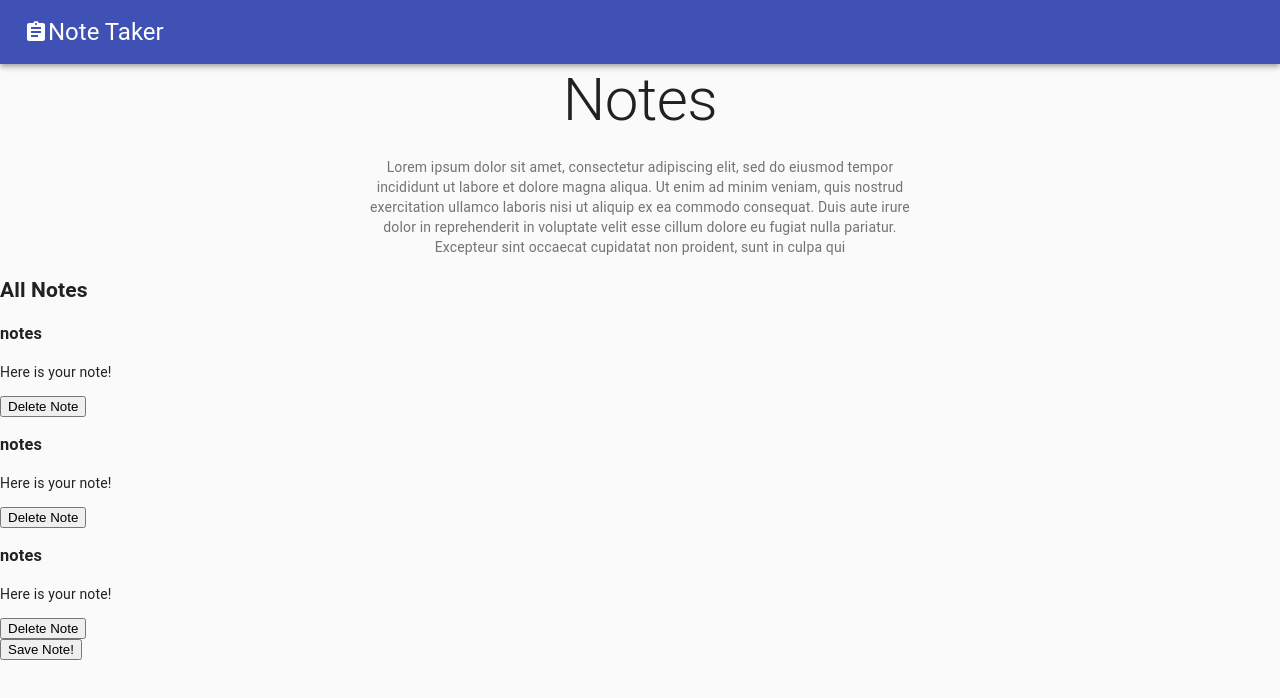
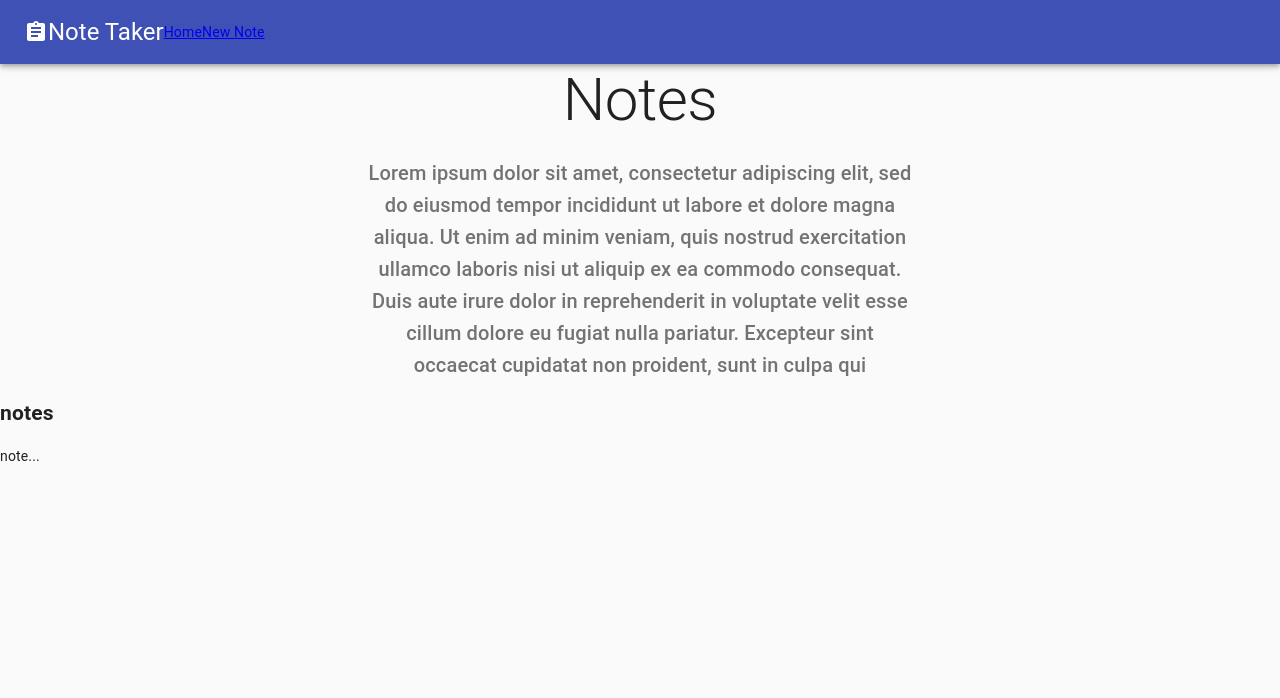
Before and after one commit to rjointer2/noteTaker, a React (Create React App) app: page /notes/1 in a window 1280 px wide. Shown: the top 698 px of the page. Built offline with nearby package versions, Linux system fonts and the light colour scheme; data requests are answered from the project's data file; what @editorjs/editorjs would draw is missing.

Commit message:
fixed the editor module, promise rejects on first load with react so i caught the rejection and reloaded the page

```diff
--- a/package.json
+++ b/package.json
@@ -15,6 +15,7 @@
     "json-server": "^0.16.3",
     "react": "^17.0.2",
     "react-dom": "^17.0.2",
+    "react-router-dom": "^5.2.0",
     "react-scripts": "^4.0.3",
     "web-vitals": "^1.1.1"
   },
--- a/src/App.js
+++ b/src/App.js
@@ -7,19 +7,31 @@ import {
   CssBaseline,
   Grid,
   Toolbar,
-  Container
+  Container,
 } from '@material-ui/core';
 
-import { Assignment } from '@material-ui/icons'
+import  {
+  Assignment
+} from '@material-ui/icons'
+
+import {
+  BrowserRouter as Router,
+  Route,
+  Switch
+} from 'react-router-dom';
+
+import './App.css';
 
 import Home from './appComponents/Home';
-
-import './App.css';
+import CreateNote from './appComponents/CreateNote';
+import Navbar from './appComponents/navigation/Navbar';
+import NoteDetails from './appComponents/NoteDetails';
 
 
 function App() {
   return (
-    <div className="App">
+    <Router>
+      <div className="App">
       <CssBaseline />
       <AppBar position='relative'>
         <Toolbar>
@@ -27,6 +39,7 @@ function App() {
           <Typography variant="h5">
             Note Taker
           </Typography>
+          <Navbar />
         </Toolbar>
       </AppBar>
       <main>
@@ -35,14 +48,30 @@ function App() {
             <Typography variant='h2' align="center" color="textPrimary" gutterBottom>
               Notes
             </Typography>
-            <Typography variant='h8' align="center" color="textSecondary" paragraph>
+            <Typography variant='h6' align="center" color="textSecondary" paragraph>
               Lorem ipsum dolor sit amet, consectetur adipiscing elit, sed do eiusmod tempor incididunt ut labore et dolore magna aliqua. Ut enim ad minim veniam, quis nostrud exercitation ullamco laboris nisi ut aliquip ex ea commodo consequat. Duis aute irure dolor in reprehenderit in voluptate velit esse cillum dolore eu fugiat nulla pariatur. Excepteur sint occaecat cupidatat non proident, sunt in culpa qui
             </Typography>
           </Container>
         </div>
       </main>
-      <Home/>
+      <div className="content">
+        <Switch>
+          {/* Home Component */}
+          <Route exact path="/">
+           <Home />
+          </Route>
+          {/* New Note Component */}
+          <Route path="/create">
+           <CreateNote />
+          </Route>
+          {/* Note Route Parameters */}
+          <Route path="/notes/:id">
+           <NoteDetails />
+          </Route>
+        </Switch>
+      </div>
     </div>
+  </Router>
   );
 }
 
--- /dev/null
+++ b/src/appComponents/CreateNote.js
@@ -0,0 +1,52 @@
+
+// Editor Block
+import editor from '../ulit/editor'
+
+const CreateNote = () => {
+
+    // editorjs with React will not load on first mount
+    // if the promise from editorjs is rejected, then
+    // reload the component again to get the editor module
+
+    editor.isReady.then(res => {
+        if(res === undefined) {
+            console.log('reload')
+        }
+    }).catch(error => {
+        window.location.reload()
+    })
+
+    const saveNote = () => {
+        editor.save().then((outputData) => {
+        console.log('Article data: ', outputData)
+        }).catch((error) => {
+        console.log('Saving failed: ', error)
+        });
+    }
+
+    return (
+        <div className="createNote">
+            <h2>
+                Make New Note!
+            </h2>
+            <form>
+                <label>
+                    Note Tile
+                </label>
+                <input
+                    type="text"
+                    required
+                />
+            </form>
+            <label>
+                Note Body:
+            </label>
+            <div id="editorjs"></div>
+            <button className="btn" onClick={() => saveNote()}>
+                Save Note!
+            </button>
+        </div>
+    )
+}
+
+export default CreateNote;
--- a/src/appComponents/Home.js
+++ b/src/appComponents/Home.js
@@ -2,23 +2,11 @@
 // Dumb Componnents
 import DisplayNotes from './noteComponents/DisplayNotes'
 import useRequest from '../customHooks/useRequest';
-import MakeNote from './noteComponents/MakeNote';
-
-// Editor Block
-import editor from '../ulit/editor'
-
 
 // Home Component
 
 const Home = () => {
 
-    const saveNote = () => {
-    editor.save().then((outputData) => {
-    console.log('Article data: ', outputData)
-    }).catch((error) => {
-    console.log('Saving failed: ', error)
-    });
-}
 
     // import our custom hook from useRequest
     const { notes, pending, error, setNotes } = useRequest('http://localhost:8000/notes');
@@ -36,7 +24,6 @@ const Home = () => {
             {/* below make a loading comp */}
             { pending && <div>Loading...</div> }
             { notes && <DisplayNotes notes={notes} title="All Notes" deleteNote={deleteNote}/>}
-            <MakeNote saveNote={saveNote} editor={editor} />
         </div>
     )
 
--- /dev/null
+++ b/src/appComponents/NoteDetails.js
@@ -0,0 +1,34 @@
+import { useParams } from "react-router";
+import useRequest from "../customHooks/useRequest";
+
+const NoteDetails = () => {
+
+    // Route Params
+    const { id } = useParams()
+    const { notes, pending, error } = useRequest('http://localhost:8000/notes/' + id);
+
+
+
+
+    return (
+        <div className="noteDetails">
+            { pending && <div>Loading...</div> }
+            { error && <div>{ error }</div> }
+            {
+                notes && (
+                    <article>
+                        <h2>
+                            { notes.title }
+                        </h2>
+                        <div>
+                            { notes.body }
+                        </div>
+                    </article>
+                )
+            }
+        </div>
+    )
+
+}
+
+export default NoteDetails;
--- /dev/null
+++ b/src/appComponents/navigation/Navbar.js
@@ -0,0 +1,15 @@
+
+import { Link } from 'react-router-dom'
+
+const Navbar = () => {
+
+    return (
+        <nav>
+            <Link to="/">Home</Link >
+            <Link to="/create">New Note</Link >
+        </nav>
+    )
+
+}
+
+export default Navbar;
--- a/src/appComponents/noteComponents/DisplayNotes.js
+++ b/src/appComponents/noteComponents/DisplayNotes.js
@@ -1,3 +1,5 @@
+
+import { Link } from 'react-router-dom'
 
 const DisplayNotes = ({notes, title, deleteNote}) => {
 
@@ -6,8 +8,10 @@ const DisplayNotes = ({notes, title, deleteNote}) => {
         <div>
             <h2>{ title }</h2>
             {notes.map((note) => (
-                <div>
-                    <h3>{note.title}</h3>
+                <div key={note.id}>
+                    <Link to={`/notes/${note.id}`}>
+                        <h3>{note.title}</h3>
+                    </Link>
                     <p>Here is your note!</p>
                     <button onClick={() => deleteNote(note.id)}>
                         Delete Note
--- a/src/appComponents/noteComponents/MakeNote.js
+++ /dev/null
@@ -1,14 +0,0 @@
-
-const MakeNote = ({saveNote, editor}) => {
-
-    return (
-        <div>
-            <div id="editorjs"></div>
-            <button className="btn" onClick={() => saveNote()}>
-                Save Note!
-            </button>
-        </div>
-    )
-}
-
-export default MakeNote;
--- a/src/customHooks/useRequest.js
+++ b/src/customHooks/useRequest.js
@@ -19,7 +19,10 @@ const useRequest = (url) => {
     }
 
     useEffect(() => {
-        fetchNotes(url).then( data => {
+
+        const abortController = new AbortController();
+
+        fetchNotes(url, { signal: abortController.singal }).then( data => {
             // set our note's state as the resolve promise
             setNotes(data);
             // This res isn't pending
@@ -27,8 +30,24 @@ const useRequest = (url) => {
             // keep our error state at null
             setError(null)
         }).catch(error => {
-            setError(error.message)
+            if( error.name === 'AbortError') {
+                console.log('fetch aborted')
+            } else {
+                setPending(false)
+                setError(error.message)
+            }
         })
+
+        return () => {
+            console.log(
+                'clean up has occur to help perform React State updates on unmounted component'
+            )
+            abortController.abort();
+            console.log(
+                'fetch interupted, state update if error'
+            )
+        }
+
     },[
         /* Our Dependencies */
         url
--- a/src/ulit/editor.js
+++ b/src/ulit/editor.js
@@ -1,9 +1,9 @@
-import EditorJs from '@editorjs/editorjs';
+import EditorJS from '@editorjs/editorjs';
 import Header from '@editorjs/header';
 import List from '@editorjs/list';
 import Embed from '@editorjs/embed';
 
-const editor = new EditorJs({
+const editor = new EditorJS({
 
     // Where the content is outputted
 
@@ -39,4 +39,6 @@ const editor = new EditorJs({
 });
 
 
+
+
 export default editor
```
Also changed, not shown: 1 other file (tests, documents, lock files or other folders).
